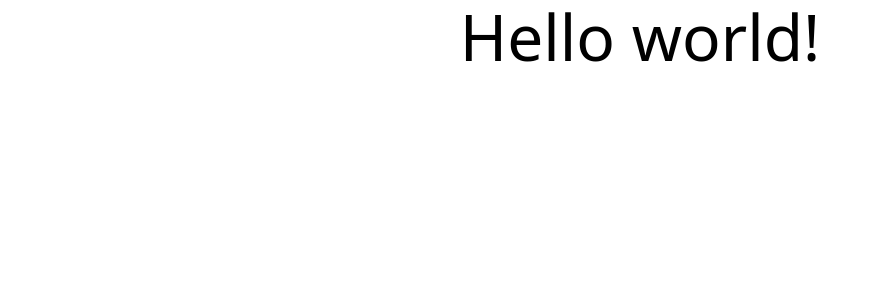
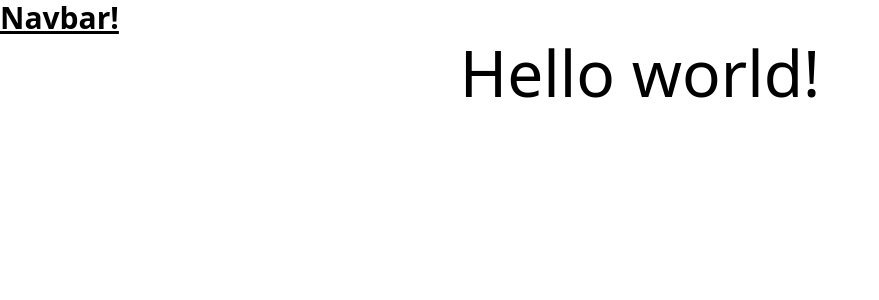
Before and after one commit to cheulong/nextjs-boilerplates-tailwind, a Next.js app: page / in a window 1280 px wide. Shown: the top 300 px of the page, without its empty margins (0-879 px from the left). Built offline with nearby package versions, Linux system fonts and the light colour scheme.

Commit message:
fix absolute path

```diff
--- /dev/null
+++ b/components/Navbar.tsx
@@ -0,0 +1,7 @@
+import type { NextPage } from 'next';
+
+const Navbar: NextPage = () => {
+  return <h1 className="text-3xl font-bold underline">Navbar!</h1>;
+};
+
+export default Navbar;
--- a/pages/index.tsx
+++ b/pages/index.tsx
@@ -2,10 +2,15 @@ import type { NextPage } from 'next';
 import Head from 'next/head';
 import Image from 'next/image';
 import styles from '@/styles/Home.module.css';
+import Navbar from '@/components/Navbar';
 
 const Home: NextPage = () => {
-  // return <h1 className="text-3xl font-bold underline">Hello world!</h1>;
-  return <h1 className={styles.title}>Hello world!</h1>;
+  return (
+    <div>
+      <Navbar />
+      <h1 className={styles.title}>Hello world!</h1>
+    </div>
+  );
 };
 
 export default Home;
--- a/tsconfig.json
+++ b/tsconfig.json
@@ -2,7 +2,8 @@
   "compilerOptions": {
     "baseUrl": ".",
     "paths": {
-      "@/styles/*": ["/styles/*"]
+      "@/styles/*": ["./styles/*"],
+      "@/components/*": ["./components/*"]
     },
     "target": "es5",
     "lib": ["dom", "dom.iterable", "esnext"],
```
